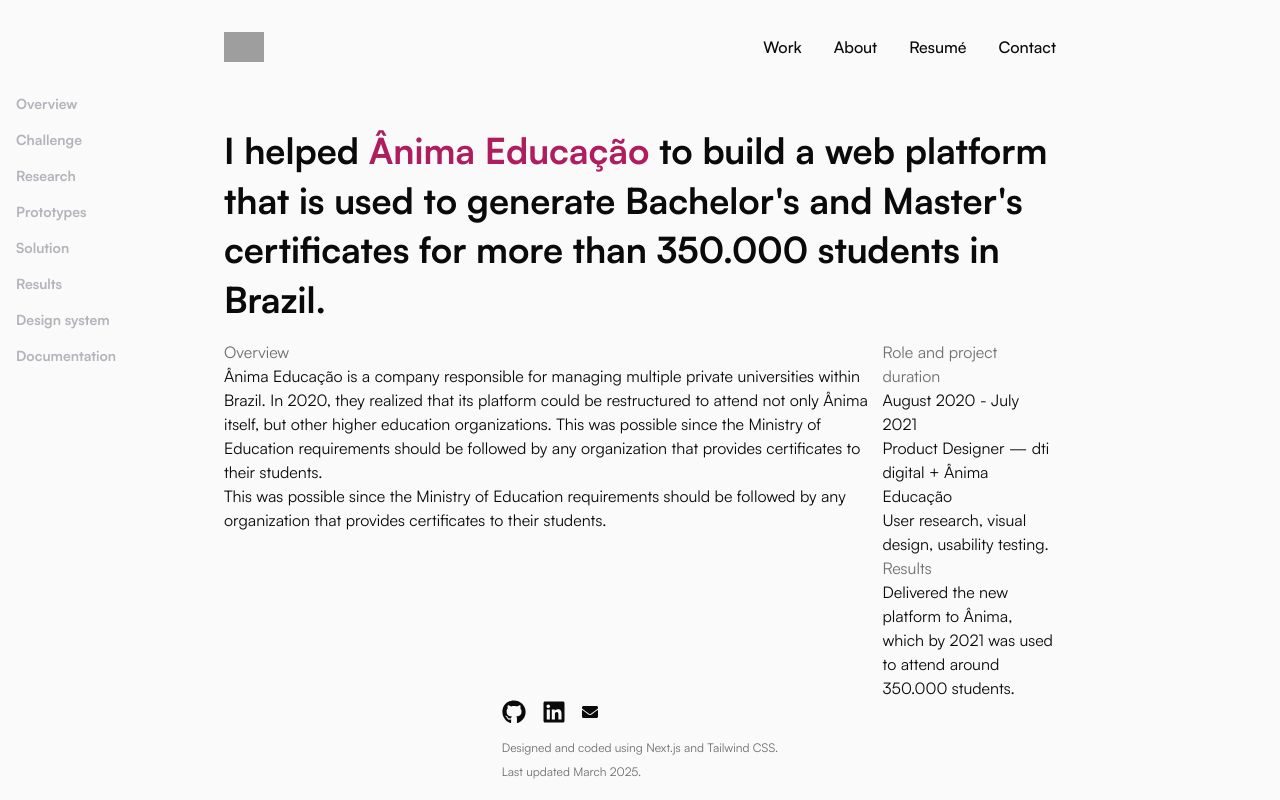
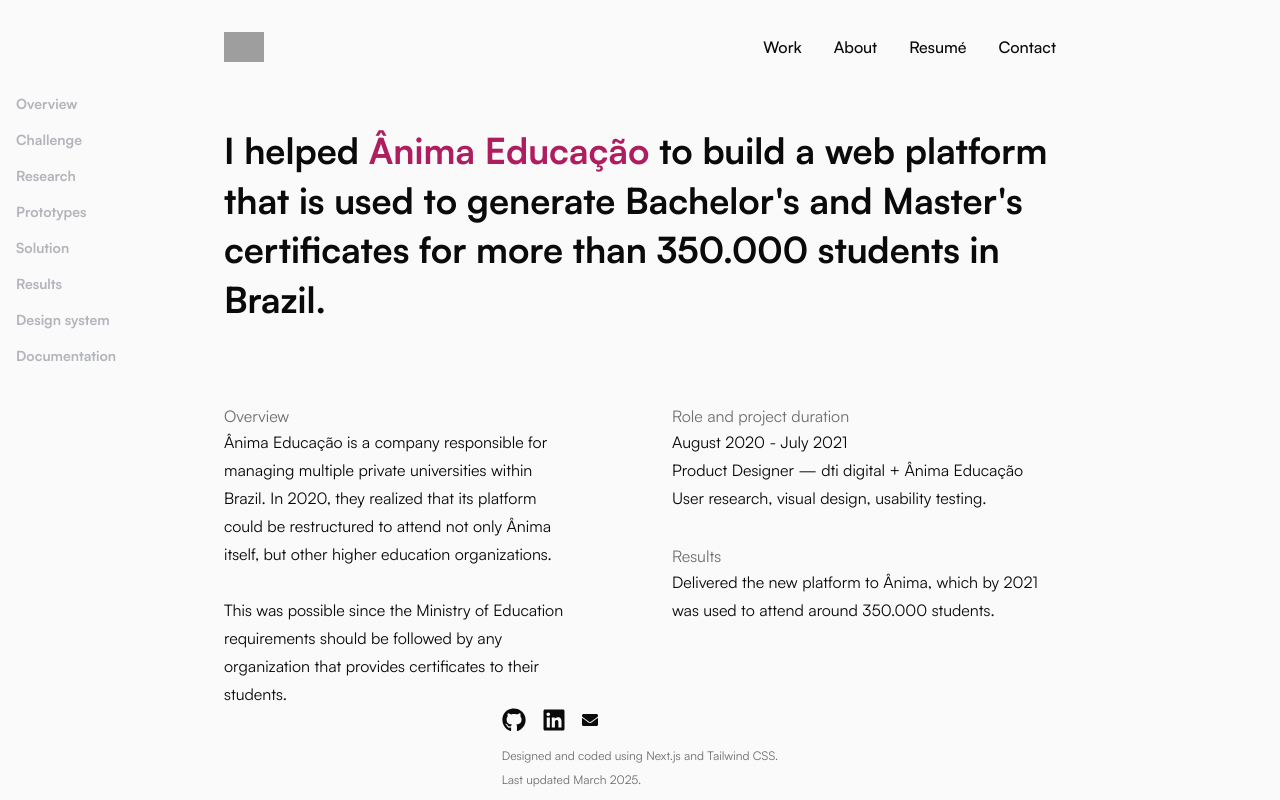
Before and after one commit to luccaromaniello/portfolio, a Next.js app: page /design/anima-educacao in a window 1280 px wide. Built offline with nearby package versions, Linux system fonts and the light colour scheme; grey boxes are pictures that could not be loaded.

Commit message:
Add styling to case overview component

```diff
--- a/src/app/(projects)/design/anima-educacao/page.tsx
+++ b/src/app/(projects)/design/anima-educacao/page.tsx
@@ -6,7 +6,7 @@ export default function AnimaEducacao() {
   return (
     <div className="flex flex-col">
       <SideMenuAnima></SideMenuAnima>
-      <div className="flex flex-col gap-4 px-6 lg:px-56 2xl:px-96  w-full">
+      <div className="flex flex-col gap-20 px-6 lg:px-56 2xl:px-96 w-full">
         <CaseHeading
           headline="build a web platform that is used to generate Bachelor&apos;s and Master&apos;s certificates for more than 350.000 students in Brazil."
           company="Ânima Educação"
@@ -14,7 +14,7 @@ export default function AnimaEducacao() {
         />
         <CaseOverview
           overview={`Ânima Educação is a company responsible for managing multiple private universities within Brazil. In 2020, they realized that its platform could be restructured to attend not only Ânima itself, but other higher education organizations.
-          This was possible since the Ministry of Education requirements should be followed by any organization that provides certificates to their students.`}
+            \nThis was possible since the Ministry of Education requirements should be followed by any organization that provides certificates to their students.`}
           date="August 2020 - July 2021"
           role="Product Designer — dti digital + Ânima Educação"
           keywords="User research, visual design, usability testing."
--- a/src/components/cases/CaseOverview/index.tsx
+++ b/src/components/cases/CaseOverview/index.tsx
@@ -1,4 +1,5 @@
 import Label from "@/components/cases/Label";
+import Text from "@/components/cases/Text";
 
 interface CaseOverviewProps {
   overview: string,
@@ -10,20 +11,21 @@ interface CaseOverviewProps {
 
 const CaseOverview = ({ overview, date, role, keywords, results }: CaseOverviewProps) => {
   return (
-    <div className="flex flex-row">
+    <div className="flex flex-row gap-24">
       <div className="flex flex-col">
         <Label text="Overview"/>
-        <p>{overview}</p>
-        <p>This was possible since the Ministry of Education requirements should be followed by any organization that provides certificates to their students.</p>
+        <Text text={overview}/>
       </div>
-      <div className="flex flex-col">
-        <Label text="Role and project duration"/>
-        <p>{date}</p>
-        <p>{role}</p>
-        <p>{keywords}</p>
-        <div>
+      <div className="flex flex-col basis-96 gap-8 shrink-0">
+        <div className="flex flex-col">
+          <Label text="Role and project duration"/>
+          <Text text={date}/>
+          <Text text={role}/>
+          <Text text={keywords}/>
+        </div>
+        <div className="flex flex-col">
           <Label text="Results"/>
-          <p>{results}</p>
+          <Text text={results}/>
         </div>
       </div>
     </div>
--- /dev/null
+++ b/src/components/cases/Text/index.tsx
@@ -0,0 +1,11 @@
+interface TextProps {
+  text: string,
+}
+
+const Text = ({ text }: TextProps) => {
+  return (
+    <p className="leading-7 whitespace-pre-line">{text}</p>
+  )
+};
+
+export default Text;
```
